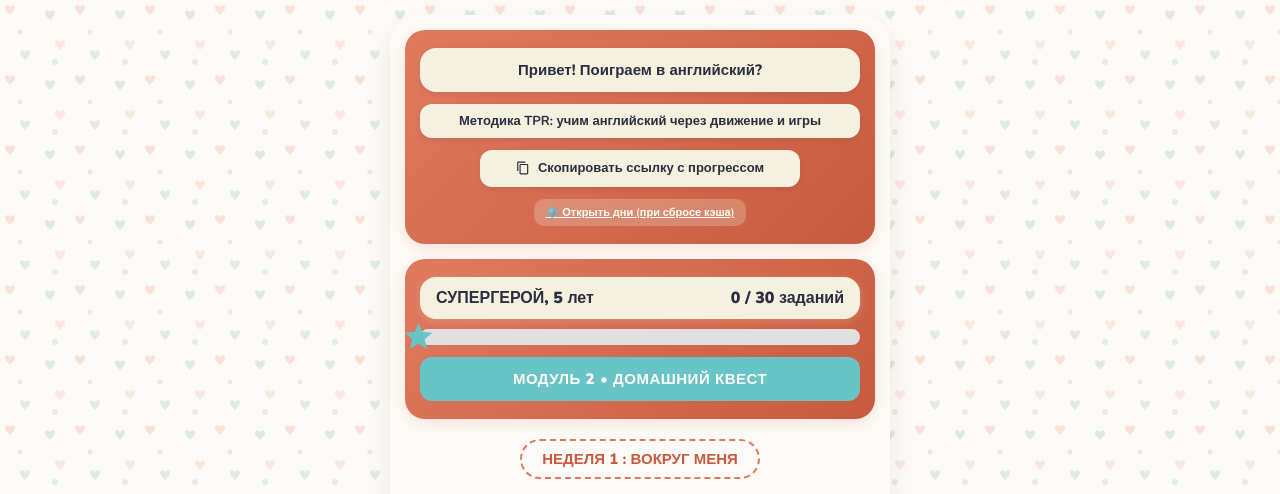
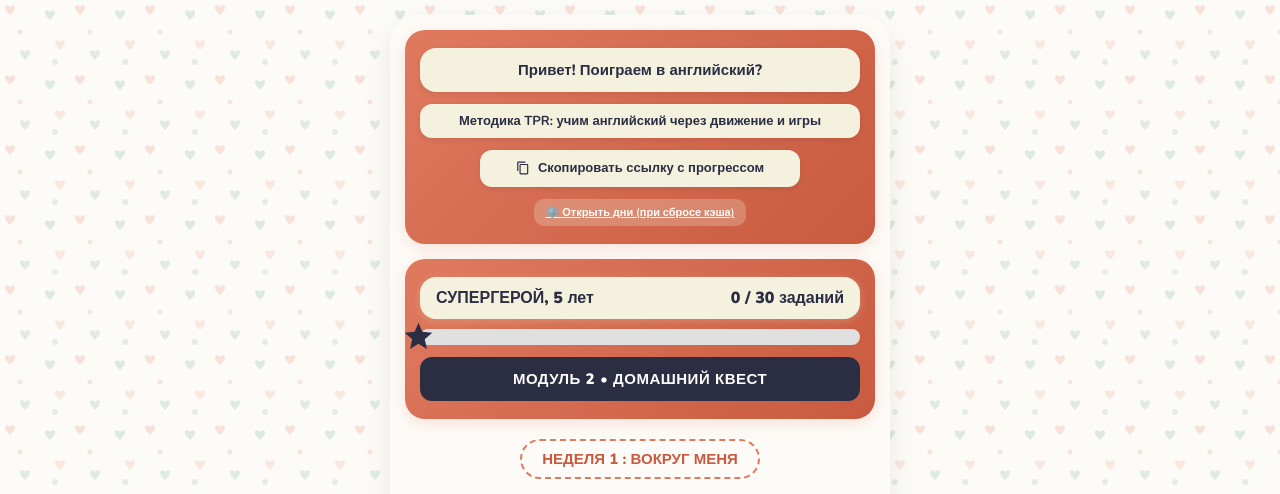
Before and after one commit to tatikhi/Module2, a plain HTML site: page index.html in a window 1280 px wide. Shown: the top 494 px of the page. Drawn offline with nearby package versions, Linux system fonts and the light colour scheme.

Commit message:
Update index.html

```diff
--- a/index.html
+++ b/index.html
@@ -30,7 +30,7 @@
             --header-dark: #C85A3F;     /* Глубокий терракот */
             --yellow-box: #F4F1DE;      /* Тёплая слоновая кость */
             --yellow-border: #E0D8B0;
-            --blue-banner: #68C4C6;     /* Тёмно-синий / бирюзовый как у рамки сертификата */
+            --blue-banner: #2B2D42;     /* Тёмно-синий цвет как у широкой рамки вокруг сертификата */
             --red-banner: #C85A3F;      /* Акцентный терракот */
             --pastel-green: #81B29A;    /* Мягкий шалфейный */
             --turquoise-accent: #E07A5F;/* Терракотовый акцент */
@@ -89,7 +89,7 @@
             box-shadow: 0 4px 15px rgba(224, 122, 95, 0.2);
         }
 
-        /* ВЕРХНИЕ ТРИ ПЛАШКИ — ЯВНАЯ СЛОНОВАЯ КОСТЬ (#F4F1DE) И ЕДИНЫЙ ТЕМНЫЙ ТЕКСТ (#2B2D42) */
+        /* ВЕРХНИЕ ТРИ ПЛАШКИ — СЛОНОВАЯ КОСТЬ (#F4F1DE) И ЕДИНЫЙ ТЕМНЫЙ ТЕКСТ (#2B2D42) */
         .greeting-box {
             background: #F4F1DE;
             color: var(--header-text-unified);
@@ -217,7 +217,7 @@
             background: rgba(244, 241, 222, 0.4);
         }
 
-        /* ИМЯ РЕБЕНКА И КОЛИЧЕСТВО ЗАДАНИЙ — ТОГО ЖЕ ЦВЕТА ЧТО И ВЕРХНИЙ ТЕКСТ ПРИВЕТСТВИЯ (#2B2D42) */
+        /* ИМЯ РЕБЕНКА И КОЛИЧЕСТВО ЗАДАНИЙ */
         .child-info-box {
             background: var(--yellow-box);
             border: none;
@@ -259,7 +259,7 @@
             justify-content: center;
         }
 
-        /* ПЛАШКА МОДУЛЯ — ТЁМНО-СИНЯЯ (#68C4C6) КАК РАМКА СЕРТИФИКАТА, ТЕКСТ СЛОНОВАЯ КОСТЬ (#FDFBF7) */
+        /* ПЛАШКА МОДУЛЯ: ТЁМНО-СИНЯЯ (#2B2D42), ТЕКСТ СЛОНОВАЯ КОСТЬ (#FDFBF7) */
         .marathon-banner {
             background: var(--blue-banner);
             color: #FDFBF7;
@@ -749,14 +749,14 @@
 
         <div class="progress-bar-container">
             <div class="progress-bar-fill" id="progress-fill" style="width: 0%;">
-                <!-- ЗВЕЗДОЧКА ТЁМНО-СИНЕГО ЦВЕТА (#68C4C6) -->
+                <!-- ЗВЕЗДОЧКА ТЁМНО-СИНЕГО ЦВЕТА (#2B2D42) -->
                 <div class="star-marker">
                     <svg class="svg-icon" style="fill:var(--blue-banner); width:33px; height:33px;" viewBox="0 0 24 24"><path d="M12 17.27L18.18 21l-1.64-7.03L22 9.24l-7.19-.61L12 2 9.19 8.63 2 9.24l5.46 4.73L5.82 21z"/></svg>
                 </div>
             </div>
         </div>
 
-        <!-- ПЛАШКА МОДУЛЯ: ТЁМНО-СИНЯЯ С ТЕКСТОМ ЦВЕТА СЛОНОВОЙ КОСТИ -->
+        <!-- ПЛАШКА МОДУЛЯ: ТЁМНО-СИНЯЯ (#2B2D42) С ТЕКСТОМ ЦВЕТА СЛОНОВОЙ КОСТИ (#FDFBF7) -->
         <div class="marathon-banner">МОДУЛЬ 2 • ДОМАШНИЙ КВЕСТ</div>
     </div>
 
```
